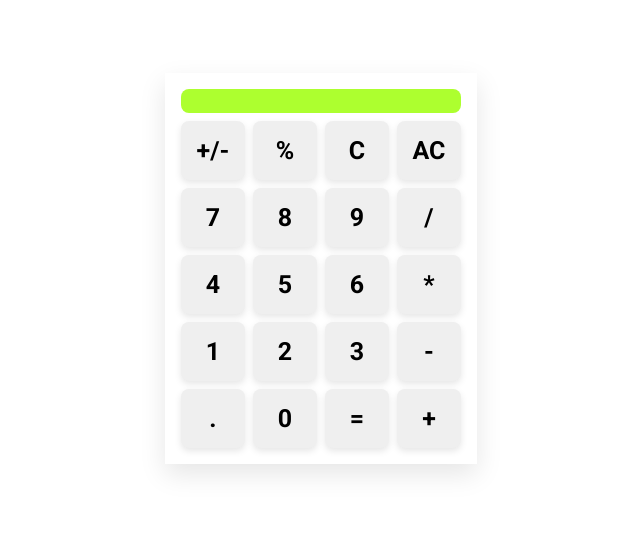
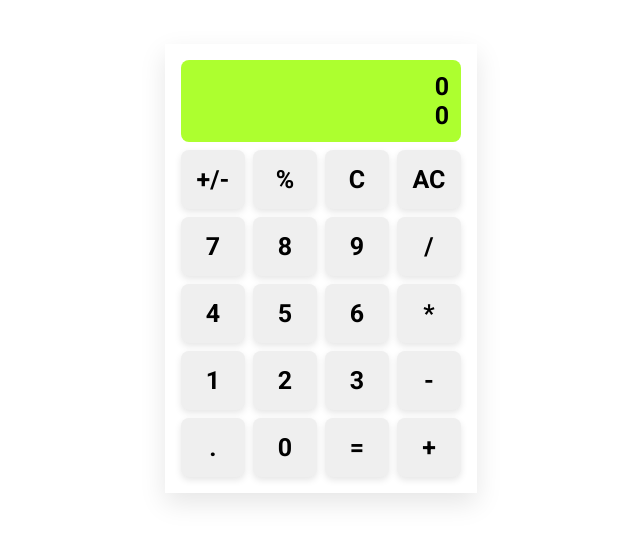
Before and after one commit to Firezer27/interactive-calculator, a plain HTML site: page index.html in a window 1280 px wide. Shown: the part 132-674 px from the top of the page, without its empty margins (319-959 px from the left). Drawn offline with Linux system fonts and the light colour scheme.

Commit message:
Update index.html

```diff
--- a/index.html
+++ b/index.html
@@ -9,8 +9,8 @@
   <body>
     <main class="calculator">
       <div class="display">
-        <div class="display__previous"></div>
-        <div class="display__current"></div>
+        <div class="display__previous">0</div>
+        <div class="display__current">0</div>
       </div>
       <div class="buttons">
         <button class="btn">+/-</button>
@@ -37,5 +37,7 @@
         <button class="btn" aria-label="Add" data-operator="+">+</button>
       </div>
     </main>
+
+    <script src="calculator.js"></script>
   </body>
 </html>
```
